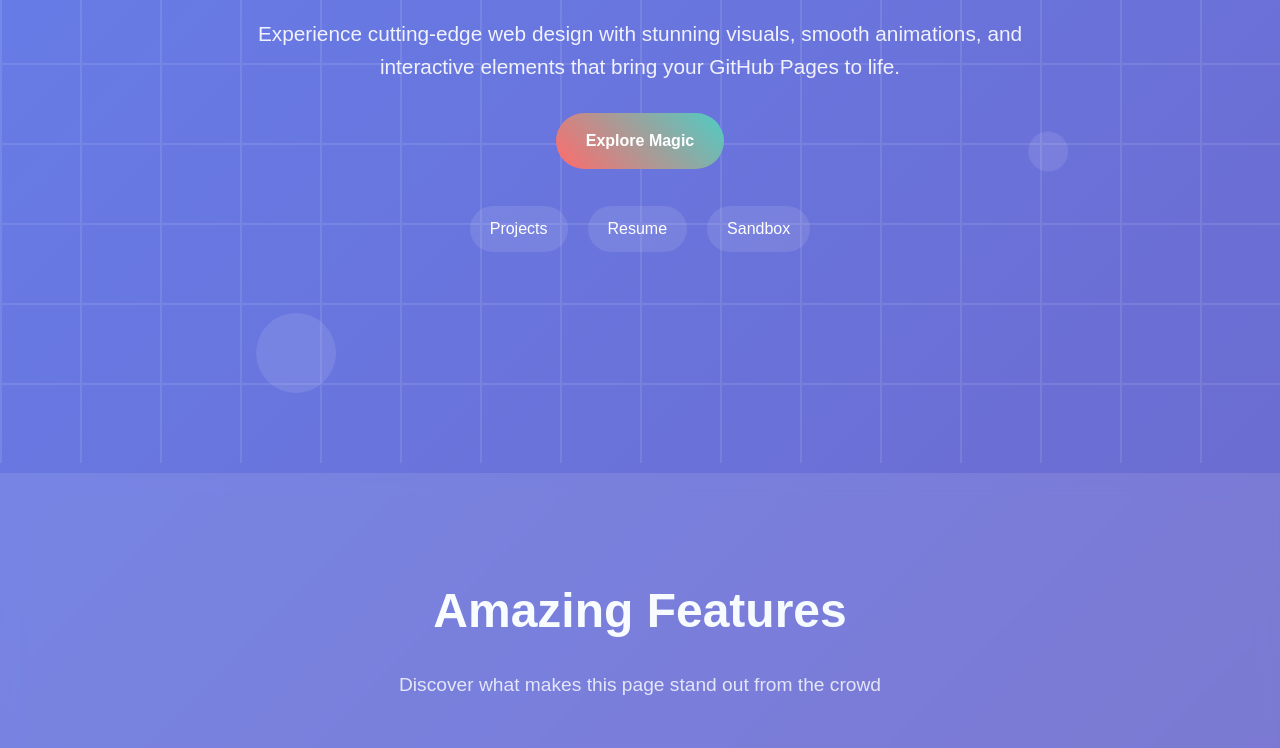
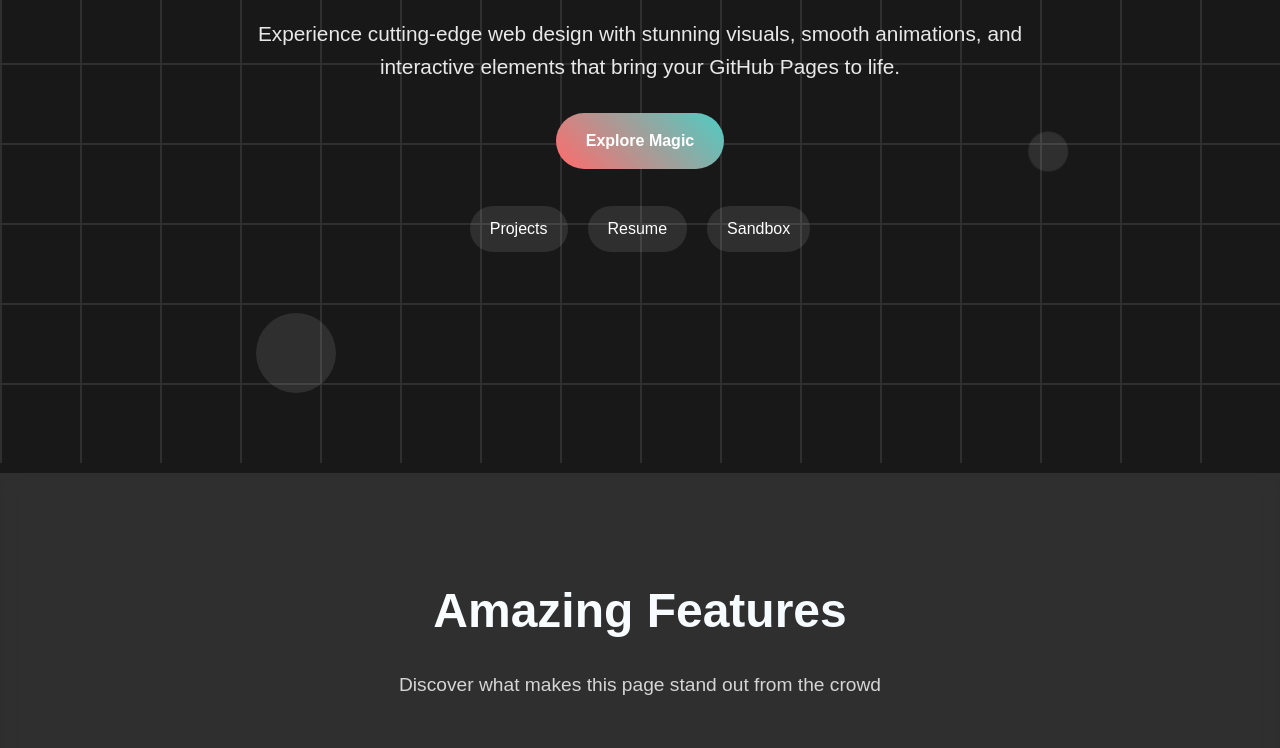
Before and after one commit to ChichiAgha/Chi-Agha, a plain HTML site: page index.html in a window 1280 px wide. Shown: the part 327-1075 px from the top of the page. Drawn offline with Linux system fonts and the light colour scheme.

Commit message:
changed backgroud colour

```diff
--- a/index.html
+++ b/index.html
@@ -13,7 +13,7 @@
 
         body {
             font-family: 'Arial', sans-serif;
-            background: linear-gradient(135deg, #667eea 0%, #764ba2 100%);
+            background: #181818;
             overflow-x: hidden;
             line-height: 1.6;
         }
```
